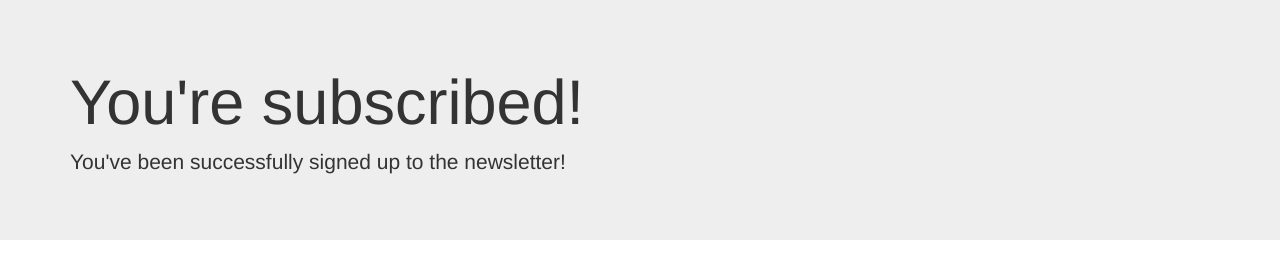
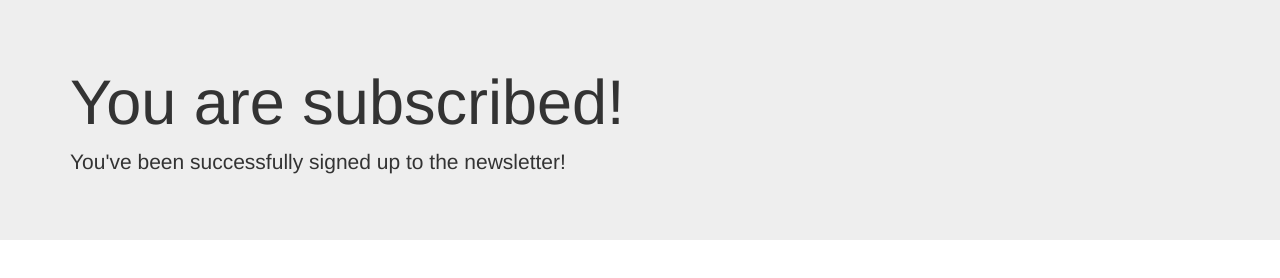
Before and after one commit to irlbeckt/Newsletter-Signup, a website: page success.html in a window 1280 px wide. Drawn offline with nearby package versions, Linux system fonts and the light colour scheme.

Commit message:
Changed subscribe message

```diff
--- a/success.html
+++ b/success.html
@@ -13,7 +13,7 @@
   <!--- https://getbootstrap.com/docs/4.3/components/jumbotron/ --->
   <div class="jumbotron jumbotron-fluid">
     <div class="container">
-      <h1 class="display-4">You're subscribed!</h1>
+      <h1 class="display-4">You are subscribed!</h1>
       <p class="lead">You've been successfully signed up to the newsletter!</p>
     </div>
   </div>
```
Also changed, not shown: README.md.
